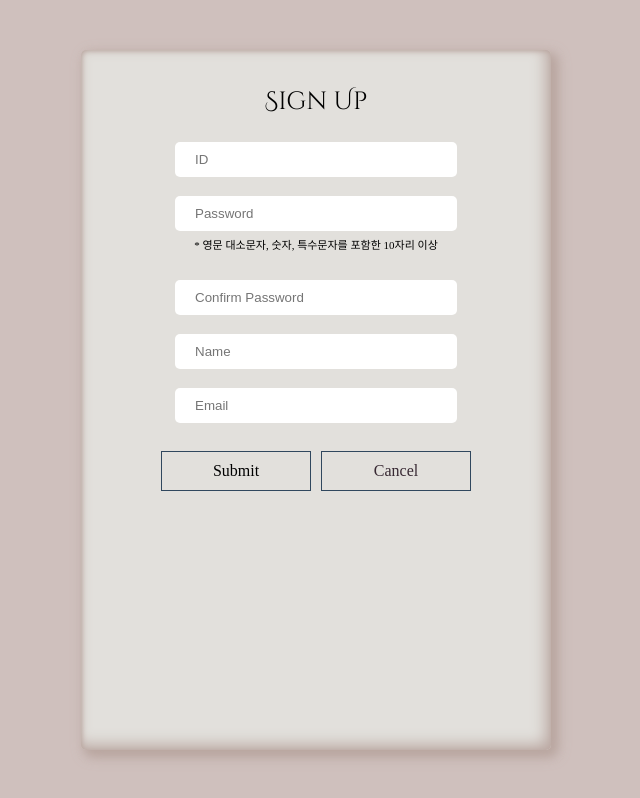
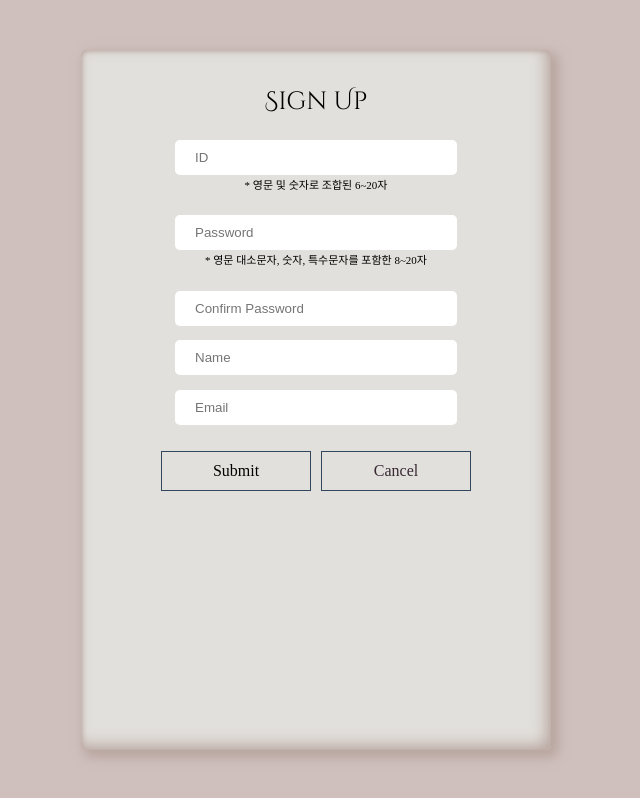
Before and after one commit to yeonnnee/React_Planner, a React (Create React App) app: page /sign-up in a window 1280 px wide. Shown: the whole page, without its empty margins (324-964 px from the left). Built offline with nearby package versions, Linux system fonts and the light colour scheme; a web font is replaced by a local one.

Commit message:
CREATE error message show up

```diff
--- a/src/presenter/SignUpPresenter.jsx
+++ b/src/presenter/SignUpPresenter.jsx
@@ -3,6 +3,8 @@ import React, { useState } from "react";
 import styled, { keyframes } from "styled-components";
 import { Link } from "react-router-dom";
 import axios from "axios";
+
+// import UserId from "../components/signUp/userId";
 
 const MoveDown = keyframes`
  from {
@@ -56,7 +58,7 @@ const Input = styled.input`
   width: 60%;
   padding: 10px 20px;
   outline: none;
-  border: none;
+  border: ${(props) => (props.error ? "1px solid red" : "none")};
   border-radius: 5px;
 `;
 const Wrapper = styled.div`
@@ -99,9 +101,13 @@ const SignUpPresenter = () => {
   const [state, setState] = useState({
     user: { name: "", id: "", password: "", confirmPassword: "", email: "" },
   });
+  const [error, setError] = useState({
+    message: "",
+  });
   function onChange(event) {
     const target = event.target.name;
     const value = event.target.value;
+    setError({ message: "" });
     switch (target) {
       case "name": {
         return setState({
@@ -135,6 +141,7 @@ const SignUpPresenter = () => {
     event.preventDefault();
     const res = await axios.post("/api/user/signUp", state);
     console.log(res);
+    setError({ message: res.data.msg });
   }
   return (
     <Container>
@@ -147,7 +154,18 @@ const SignUpPresenter = () => {
             value={state.user.id}
             name="id"
             onChange={onChange}
+            error={
+              error.message !== "" && error.message.includes("아이디는")
+                ? true
+                : false
+            }
           />
+          {error.message !== "" && error.message.includes("아이디는") ? (
+            <Info>{error.message}</Info>
+          ) : (
+            <Info>* 영문 및 숫자로 조합된 6~20자</Info>
+          )}
+
           <Input
             type="password"
             placeholder="Password"
@@ -155,8 +173,18 @@ const SignUpPresenter = () => {
             autocomplete="off"
             name="password"
             onChange={onChange}
+            error={
+              error.message !== "" && error.message.includes("비밀번호는")
+                ? true
+                : false
+            }
           />
-          <Info>* 영문 대소문자, 숫자, 특수문자를 포함한 10자리 이상</Info>
+          {error.message !== "" && error.message.includes("비밀번호는") ? (
+            <Info>{error.message}</Info>
+          ) : (
+            <Info>* 영문 대소문자, 숫자, 특수문자를 포함한 8~20자</Info>
+          )}
+
           <Input
             type="password"
             placeholder="Confirm Password"
@@ -164,21 +192,45 @@ const SignUpPresenter = () => {
             autocomplete="off"
             name="confirmPassword"
             onChange={onChange}
+            error={
+              error.message === "비밀번호가 일치하지 않습니다" ? true : false
+            }
           />
+          {error.message === "비밀번호가 일치하지 않습니다" ? (
+            <Info>{error.message}</Info>
+          ) : null}
           <Input
             type="text"
             placeholder="Name"
             value={state.user.name}
             name="name"
             onChange={onChange}
+            error={
+              error.message === "글자 수가 초과하였습니다." ||
+              error.message.includes("한글로") ||
+              error.message === "유효하지 않은 글자가 포함되어 있습니다."
+                ? true
+                : false
+            }
           />
+          {error.message === "글자 수가 초과하였습니다." ||
+          error.message.includes("한글로") ||
+          error.message === "유효하지 않은 글자가 포함되어 있습니다." ? (
+            <Info>{error.message}</Info>
+          ) : null}
           <Input
             type="email"
             placeholder="Email"
             value={state.user.email}
             name="email"
             onChange={onChange}
+            error={
+              error.message === "유효하지 않은 이메일입니다" ? true : false
+            }
           />
+          {error.message === "유효하지 않은 이메일입니다" ? (
+            <Info>{error.message}</Info>
+          ) : null}
         </Form>
       </Wrapper>
       <Section>
```
